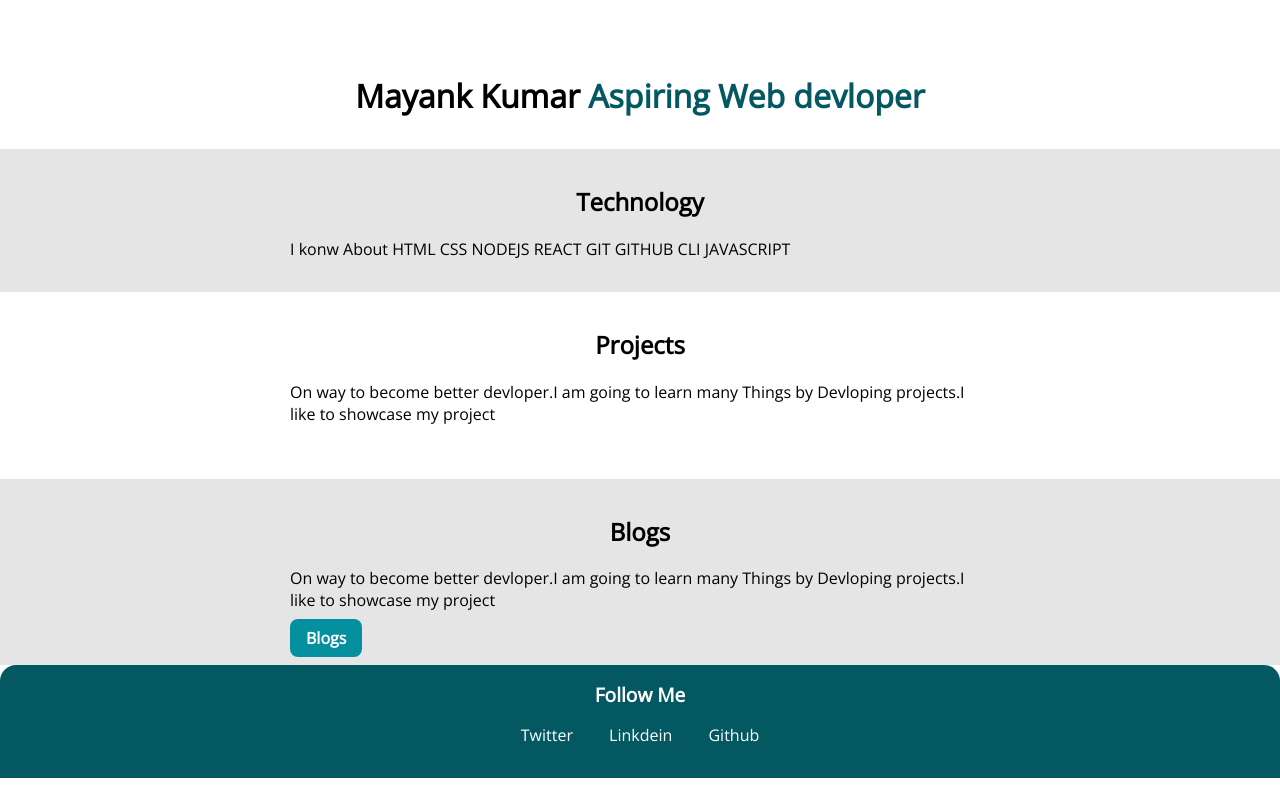
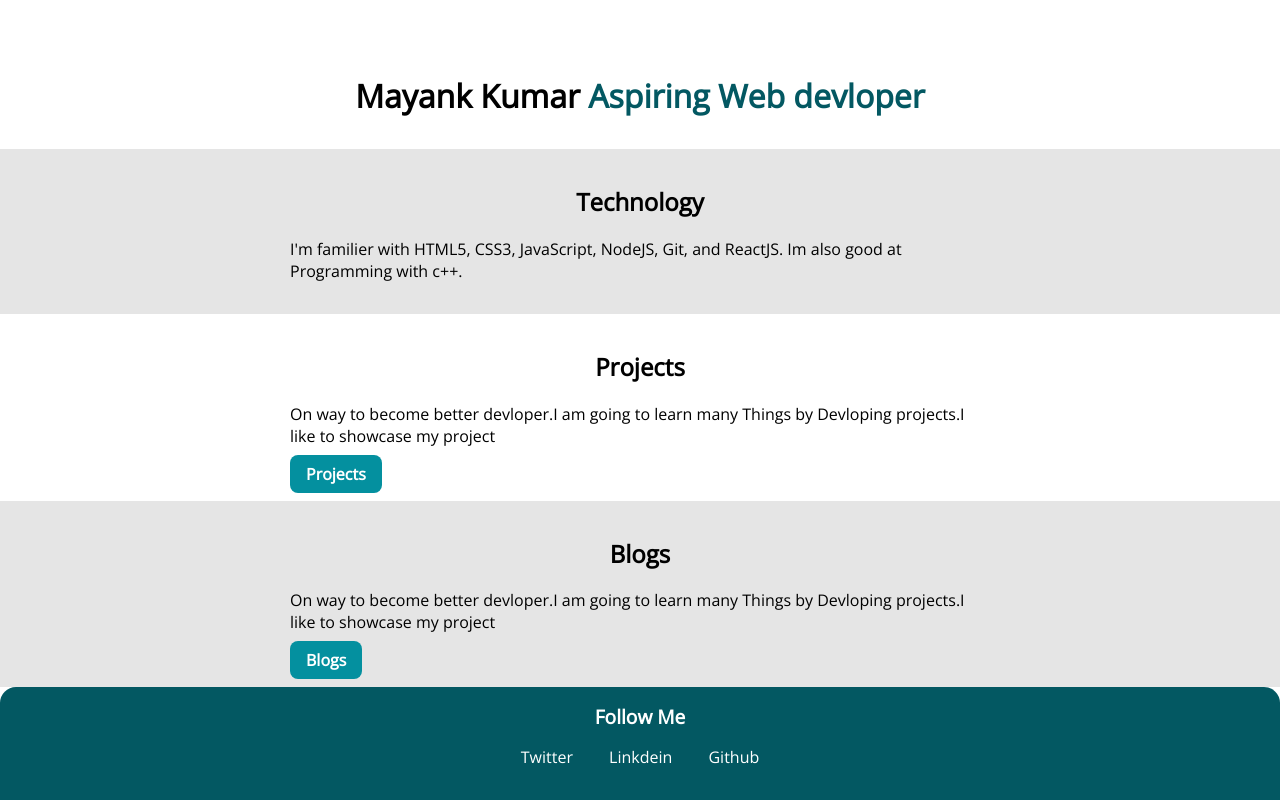
Before and after one commit to mayank0801/Mark-3-4-5-Neogcamp-Portfolio-Website, a plain HTML site: page index.html in a window 1280 px wide. Shown: the part 684-1484 px from the top of the page. Before the commit the page ends 1462 px from the top, so only its background shows below. Drawn offline with nearby package versions, Linux system fonts and the light colour scheme.

Commit message:
refactor:minor fixes

```diff
--- a/index.html
+++ b/index.html
@@ -4,7 +4,7 @@
     <meta charset="UTF-8">
     <meta http-equiv="X-UA-Compatible" content="IE=edge">
     <meta name="viewport" content="width=device-width, initial-scale=1.0">
-    <title>Lesson 3 </title>
+    <title>Mayank kumar </title>
     <link href="main.css" rel="stylesheet">
 </head>
 <body>
@@ -38,16 +38,17 @@
 <section class="section section-bg">
     <div class="container container-center">
     <h1>Technology</h1>
-    <p>I konw About HTML CSS NODEJS
-        REACT GIT GITHUB CLI JAVASCRIPT</p>
+    <p>I'm familier with HTML5, CSS3, JavaScript, NodeJS, Git, and ReactJS.
+        Im also good at Programming with c++.</p>
         </div>
     </section>
 
     <section class="section ">
         <div class="container container-center">
         <h1>Projects</h1>
-        <p>On way to become better devloper.I am going to learn many Things by Devloping projects.I like to showcase my project</p>
-        <a href="project.html">Projects</a>
+        <p>On way to become better devloper.I am going to learn
+        many Things by Devloping projects.I like to showcase my project</p>
+        <a href="project.html" class="btn">Projects</a>
             </div>
         </section>
 
--- a/main.css
+++ b/main.css
@@ -93,6 +93,7 @@ a{
    background-color: var(--btn-color);
      border-radius: 0.5rem;
      padding: 0.5rem 1rem;
+     /* background-color: #04909f; */
      font-weight: bold;
 
 }
```
Also changed, not shown: project.html (+1 -1 lines).
